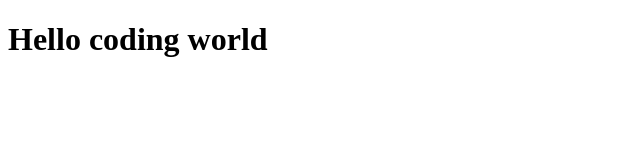
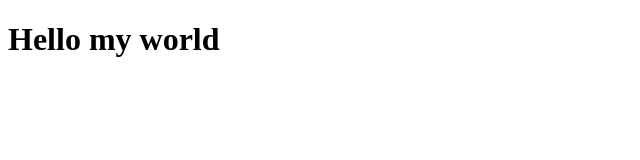
Before and after one commit to git-dbalaji/git-hub2, a plain HTML site: page index.html in a window 1280 px wide. Shown: the whole page, without its empty margins (0-640 px from the left). Drawn offline with Linux system fonts and the light colour scheme.

Commit message:
my world

```diff
--- a/index.html
+++ b/index.html
@@ -7,6 +7,6 @@
     <title>Document</title>
 </head>
 <body>
-    <h1>Hello coding world</h1>
+    <h1>Hello my world</h1>
 </body>
 </html>
```
